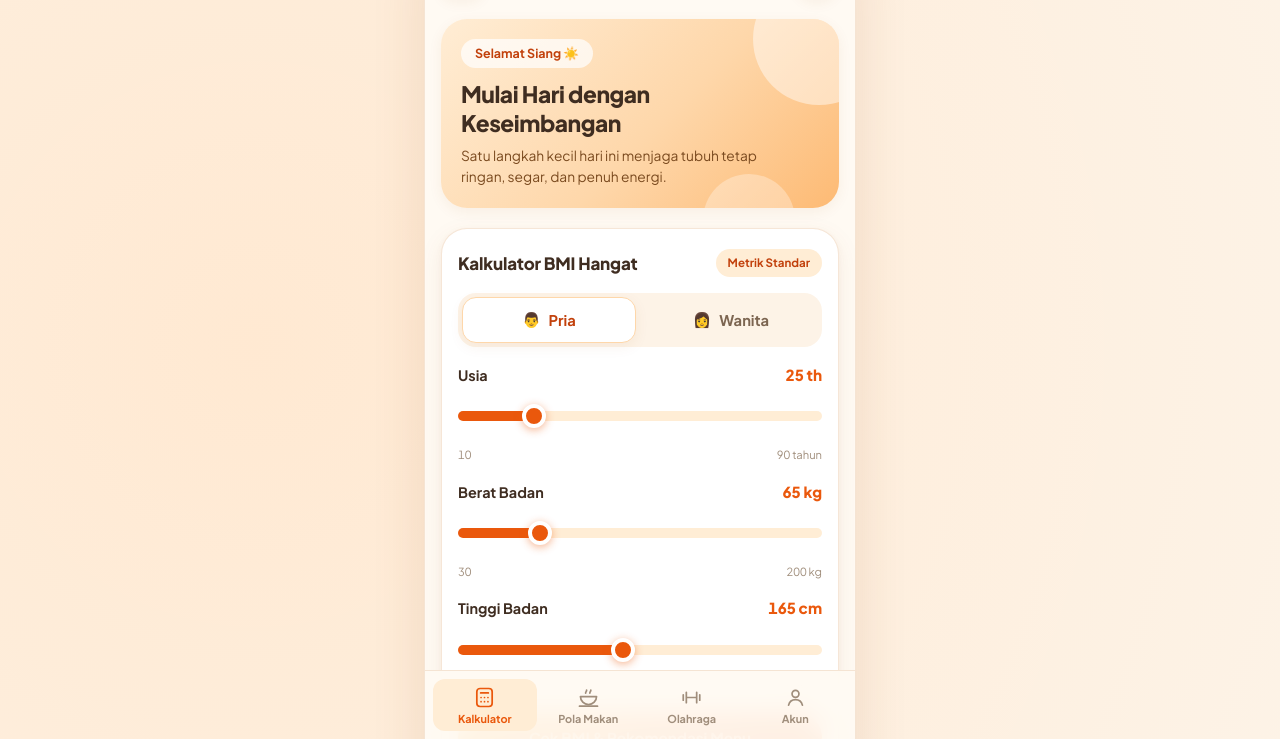
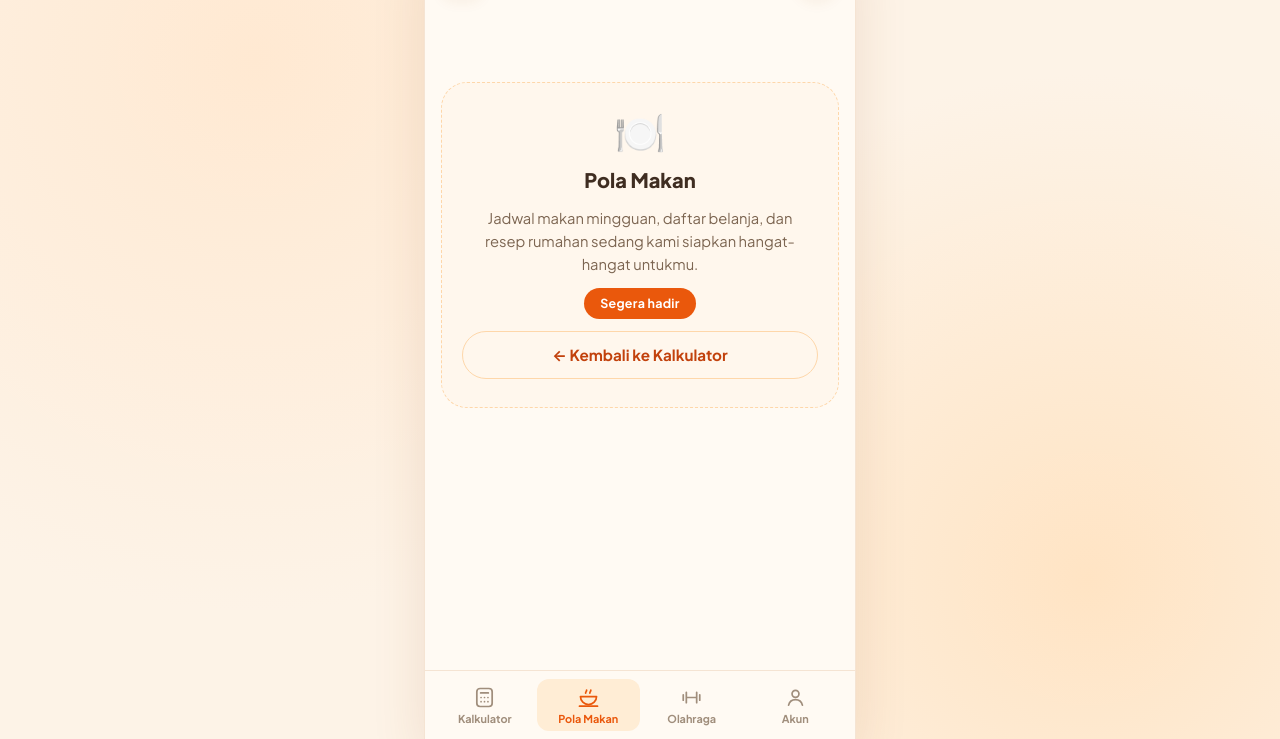
Before and after one commit to YGDYSH/BMI-Kalkulator, a plain HTML site: page index.html in a window 1280 px wide. Both pictures are taken after a click on the button "Pola Makan". Shown: the part 61-800 px from the top of the page. Drawn offline with Linux system fonts and the light colour scheme.

Commit message:
Tahap kelima yiatu navigasi tab + halaman placeholder.

```diff
--- a/assets/js/app.js
+++ b/assets/js/app.js
@@ -25,9 +25,11 @@ import {
   muatAirHariIni,
   muatAktivitasHariIni,
   muatInputPengguna,
+  muatTabAktif,
   simpanAktivitas,
   simpanHasilTerakhir,
   simpanInputPengguna,
+  simpanTabAktif,
   catatRiwayatBMI,
 } from './storage.js';
 
@@ -40,12 +42,14 @@ import {
 import {
   ambil,
   bacaCentangAktivitas,
+  fokusHalaman,
   gulirKe,
   perbaruiSlider,
   renderAktivitas,
   renderAir,
   renderCentangAktivitas,
   renderGender,
+  renderHalaman,
   renderHasil,
   renderKutipan,
   renderMenu,
@@ -54,6 +58,9 @@ import {
   renderSlider,
   toast,
 } from './ui.js';
+
+/** Daftar tab yang valid (digunakan untuk validasi navigasi). */
+const TAB_VALID = ['kalkulator', 'pola-makan', 'olahraga', 'akun'];
 
 /** Status aplikasi (input + turunan yang tidak perlu dihitung ulang). */
 const state = {
@@ -68,6 +75,8 @@ const state = {
   menuTerpilih: null,
   statusAir: null,  // status hidrasi hari ini
   centangAktivitas: {}, // aktivitas yang dicentang hari ini
+  tabAktif: 'kalkulator',
+  scrollPerTab: {}, // posisi gulir per tab (hanya di memori)
 };
 
 /* --------------------------------------------------------------------------
@@ -239,6 +248,37 @@ function saatAcakMenu() {
 }
 
 /* --------------------------------------------------------------------------
+   Navigasi tab bawah
+   -------------------------------------------------------------------------- */
+
+/** Pindah ke tab lain: tampilkan halaman, simpan posisi gulir, simpan pilihan. */
+function pindahTab(tab) {
+  if (!TAB_VALID.includes(tab) || tab === state.tabAktif) return;
+
+  // Ingat posisi gulir tab sebelumnya.
+  state.scrollPerTab[state.tabAktif] = window.scrollY || 0;
+
+  state.tabAktif = tab;
+  renderHalaman(tab);
+  simpanTabAktif(tab);
+
+  // Kembalikan posisi gulir tab yang dituju (bila pernah dikunjungi).
+  const posisi = state.scrollPerTab[tab] || 0;
+  window.scrollTo({ top: posisi, left: 0, behavior: 'auto' });
+  fokusHalaman(tab);
+
+  if (tab !== 'kalkulator') {
+    toast('Fitur ini sedang disiapkan. Segera hadir!');
+  }
+}
+
+function pasangNavigasi() {
+  document.querySelectorAll('[data-tab]').forEach((tombol) => {
+    tombol.addEventListener('click', () => pindahTab(tombol.dataset.tab));
+  });
+}
+
+/* --------------------------------------------------------------------------
    Pasang event listener
    -------------------------------------------------------------------------- */
 
@@ -315,11 +355,17 @@ function muatNilaiAwal() {
 }
 
 function mulai() {
+  // Tab terakhir yang dibuka (default: kalkulator), bila tidak valid pakai awal.
+  const tabTersimpan = muatTabAktif('kalkulator');
+  state.tabAktif = TAB_VALID.includes(tabTersimpan) ? tabTersimpan : 'kalkulator';
+
   muatNilaiAwal();
   renderSapaan();
   renderGender(state.gender);
   renderSlider(state);
   renderKutipan(pilihKutipan());
+  renderHalaman(state.tabAktif);
+  pasangNavigasi();
   pasangSlider();
   pasangGender();
   pasangTombol();
--- a/assets/js/storage.js
+++ b/assets/js/storage.js
@@ -10,6 +10,7 @@ const KEY = {
   air: 'nutrikala:air',
   aktivitas: 'nutrikala:aktivitas',
   riwayat: 'nutrikala:riwayat-bmi',
+  tab: 'nutrikala:tab',
 };
 
 /** Batas entri riwayat BMI. */
@@ -193,3 +194,16 @@ export function simpanAktivitas(data) {
     centang: data.centang && typeof data.centang === 'object' ? data.centang : {},
   });
 }
+
+/* --------------------------------------------------------------------------
+   Tab navigasi terakhir
+   -------------------------------------------------------------------------- */
+
+export function muatTabAktif(fallback) {
+  const data = amanAmbil(KEY.tab);
+  return typeof data === 'string' && data ? data : fallback;
+}
+
+export function simpanTabAktif(tab) {
+  return amanSimpan(KEY.tab, tab);
+}
--- a/assets/js/ui.js
+++ b/assets/js/ui.js
@@ -215,6 +215,43 @@ export function bacaCentangAktivitas() {
 }
 
 /* --------------------------------------------------------------------------
+   Navigasi tab bawah
+   -------------------------------------------------------------------------- */
+
+/**
+ * Tampilkan halaman sesuai tab, perbarui state tombol navigasi.
+ * Hanya satu `main.halaman` yang terlihat pada satu waktu.
+ */
+export function renderHalaman(tab) {
+  document.querySelectorAll('.halaman[data-page]').forEach((halaman) => {
+    const aktif = halaman.dataset.page === tab;
+    halaman.hidden = !aktif;
+    halaman.classList.toggle('halaman--aktif', aktif);
+    if (aktif) {
+      // Siapkan fokus untuk pembaca layar saat halaman berubah.
+      halaman.setAttribute('tabindex', '-1');
+    }
+  });
+
+  // Hanya tombol di bottom navigation yang diberi state aktif.
+  document.querySelectorAll('.nav__item[data-tab]').forEach((tombol) => {
+    const aktif = tombol.dataset.tab === tab;
+    tombol.classList.toggle('nav__item--aktif', aktif);
+    if (aktif) {
+      tombol.setAttribute('aria-current', 'page');
+    } else {
+      tombol.removeAttribute('aria-current');
+    }
+  });
+}
+
+/** Fokuskan halaman aktif (untuk screen reader setelah pindah tab). */
+export function fokusHalaman(tab) {
+  const halaman = document.getElementById(`page-${tab}`);
+  if (halaman) halaman.focus({ preventScroll: true });
+}
+
+/* --------------------------------------------------------------------------
    Toast kecil untuk umpan balik
    -------------------------------------------------------------------------- */
 export function toast(pesan) {
--- a/index.html
+++ b/index.html
@@ -293,6 +293,7 @@
         <h2 class="placeholder__judul">Pola Makan</h2>
         <p class="placeholder__teks">Jadwal makan mingguan, daftar belanja, dan resep rumahan sedang kami siapkan hangat-hangat untukmu.</p>
         <span class="placeholder__chip">Segera hadir</span>
+        <button class="tombol tombol--garis" type="button" data-tab="kalkulator">← Kembali ke Kalkulator</button>
       </div>
     </main>
 
@@ -302,6 +303,7 @@
         <h2 class="placeholder__judul">Olahraga</h2>
         <p class="placeholder__teks">Rencana gerak harian, video peregangan, dan tantangan langkah sedang dalam perjalanan.</p>
         <span class="placeholder__chip">Segera hadir</span>
+        <button class="tombol tombol--garis" type="button" data-tab="kalkulator">← Kembali ke Kalkulator</button>
       </div>
     </main>
 
@@ -311,6 +313,7 @@
         <h2 class="placeholder__judul">Akun</h2>
         <p class="placeholder__teks">Profil, target pribadi, dan riwayat BMI akan tinggal di sini. Sabar ya, segera hadir.</p>
         <span class="placeholder__chip">Segera hadir</span>
+        <button class="tombol tombol--garis" type="button" data-tab="kalkulator">← Kembali ke Kalkulator</button>
       </div>
     </main>
 
```
